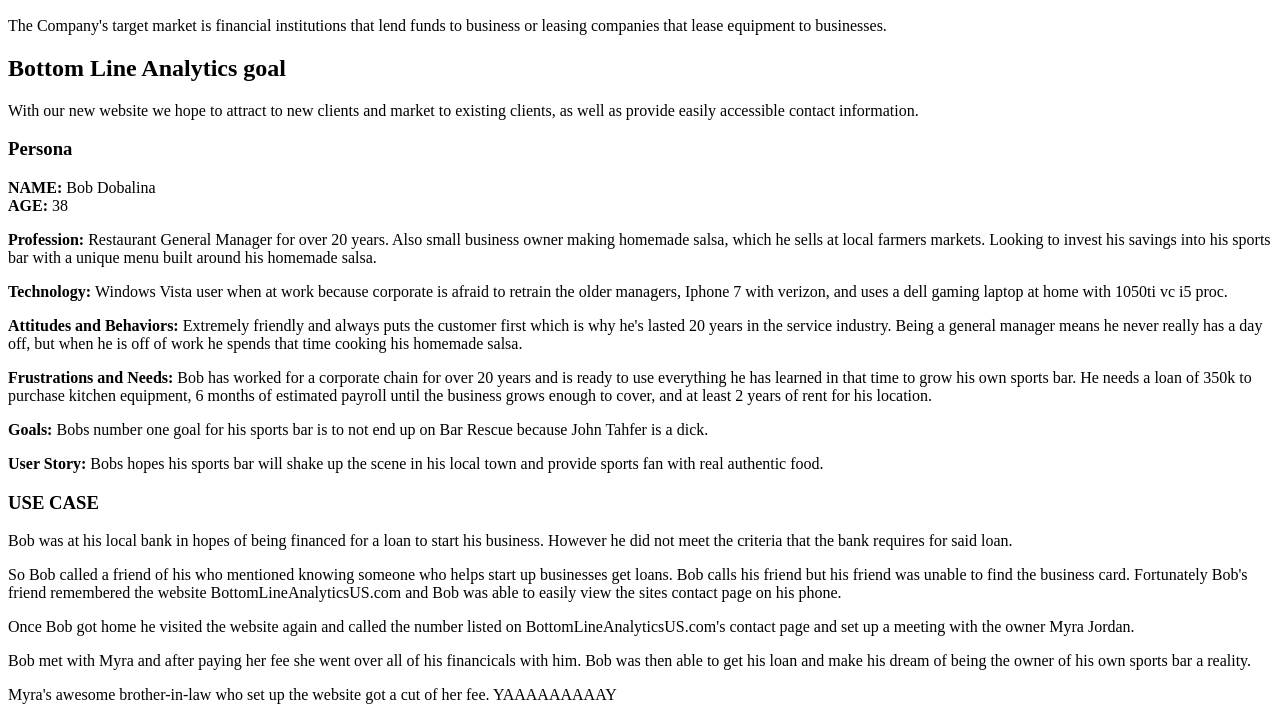
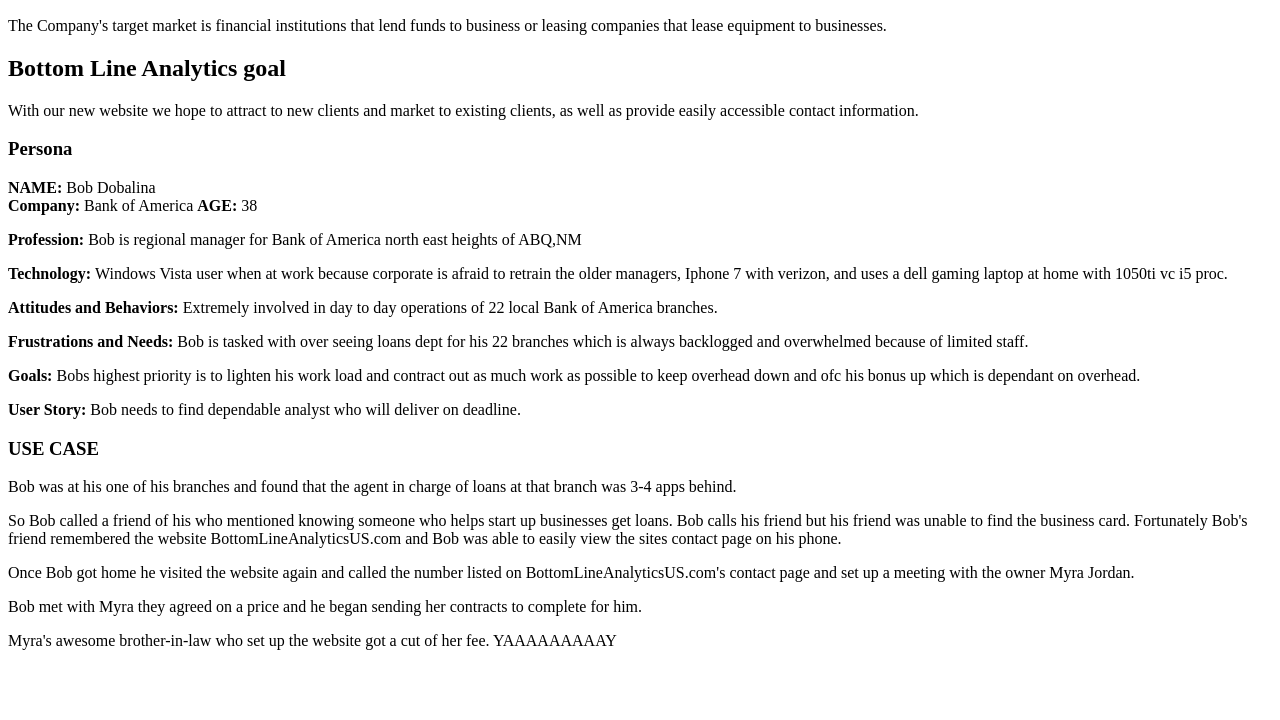
Before and after one commit to abqmj/my-pwp-bottomlineanalytics, a PHP site: page /milestone-1.php in a window 1280 px wide. Shown: the part 234-954 px from the top of the page. After the commit the page ends 884 px from the top, so only its background shows below. Run offline with PHP 8.4, Linux system fonts and the light colour scheme.

Commit message:
updated the persona to what i think my sister in law does. I will meet with her this weekend and expand in depth on everything the website will have.

```diff
--- a/public_html/documentation/milestone-1.php
+++ b/public_html/documentation/milestone-1.php
@@ -19,18 +19,19 @@
 		<h3>Persona</h3>
 		<p><strong>NAME: </strong>Bob Dobalina
 		<br>
+			<strong>Company: </strong> Bank of America
 		<strong>AGE: </strong>38</p>
-		<p><strong>Profession: </strong> Restaurant General Manager for over 20 years. Also small business owner making homemade salsa, which he sells at local farmers markets. Looking to invest his savings into his sports bar with a unique menu built around his homemade salsa.</p>
+		<p><strong>Profession: </strong> Bob is regional manager for Bank of America north east heights of ABQ,NM</p>
 		<p><strong>Technology: </strong> Windows Vista user when at work because corporate is afraid to retrain the older managers, Iphone 7 with verizon, and uses a dell gaming laptop at home with 1050ti vc i5 proc. </p>
-		<p><strong>Attitudes and Behaviors: </strong> Extremely friendly and always puts the customer first which is why he's lasted 20 years in the service industry. Being a general manager means he never really has a day off, but when he is off of work he spends that time cooking his homemade salsa.</p>
-		<p><strong>Frustrations and Needs: </strong>Bob has worked for a corporate chain for over 20 years and is ready to use everything he has learned in that time to grow his own sports bar. He needs a loan of 350k to purchase kitchen equipment, 6 months of estimated payroll until the business grows enough to cover, and at least 2 years of rent for his location.</p>
-		<p><strong>Goals: </strong>Bobs number one goal for his sports bar is to not end up on Bar Rescue because John Tahfer is a dick.</p>
-		<p><strong>User Story: </strong> Bobs hopes his sports bar will shake up the scene in his local town and provide sports fan with real authentic food.</p>
+		<p><strong>Attitudes and Behaviors: </strong> Extremely involved in day to day operations of 22 local Bank of America branches.</p>
+		<p><strong>Frustrations and Needs: </strong>Bob is tasked with over seeing loans dept for his 22 branches which is always backlogged and overwhelmed because of limited staff.</p>
+		<p><strong>Goals: </strong>Bobs highest priority is to lighten his work load and contract out as much work as possible to keep overhead down and ofc his bonus up which is dependant on overhead.</p>
+		<p><strong>User Story: </strong> Bob needs to find dependable analyst who will deliver on deadline. </p>
 		<H3>USE CASE</H3>
-		<p>Bob was at his local bank in hopes of being financed for a loan to start his business. However he did not meet the criteria that the bank requires for said loan.</p>
+		<p>Bob was at his one of his branches and found that the agent in charge of loans at that branch was 3-4 apps behind.</p>
 		<p>So Bob called a friend of his who mentioned knowing someone who helps start up businesses get loans. Bob calls his friend but his friend was unable to find the business card. Fortunately Bob's friend remembered the website BottomLineAnalyticsUS.com and Bob was able to easily view the sites contact page on his phone.</p>
 		<p>Once Bob got home he visited the website again and called the number listed on BottomLineAnalyticsUS.com's contact page and set up a meeting with the owner Myra Jordan.</p>
-		<p>Bob met with Myra and after paying her fee she went over all of his financicals with him. Bob was then able to get his loan and make his dream of being the owner of his own sports bar a reality.</p>
+		<p>Bob met with Myra they agreed on a price and he began sending her contracts to complete for him.</p>
 		<p>Myra's awesome brother-in-law who set up the website got a cut of her fee. YAAAAAAAAAY</p>
 	</body>
 </html>
```
